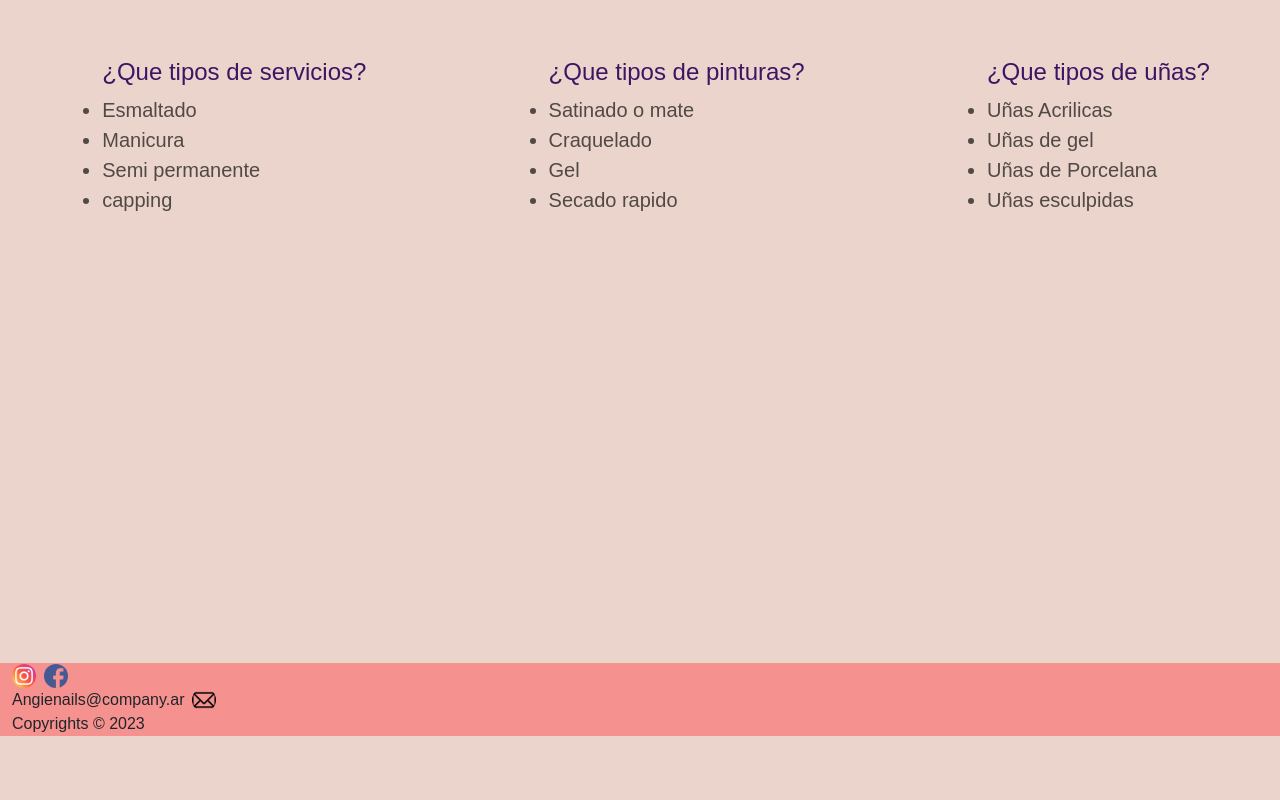
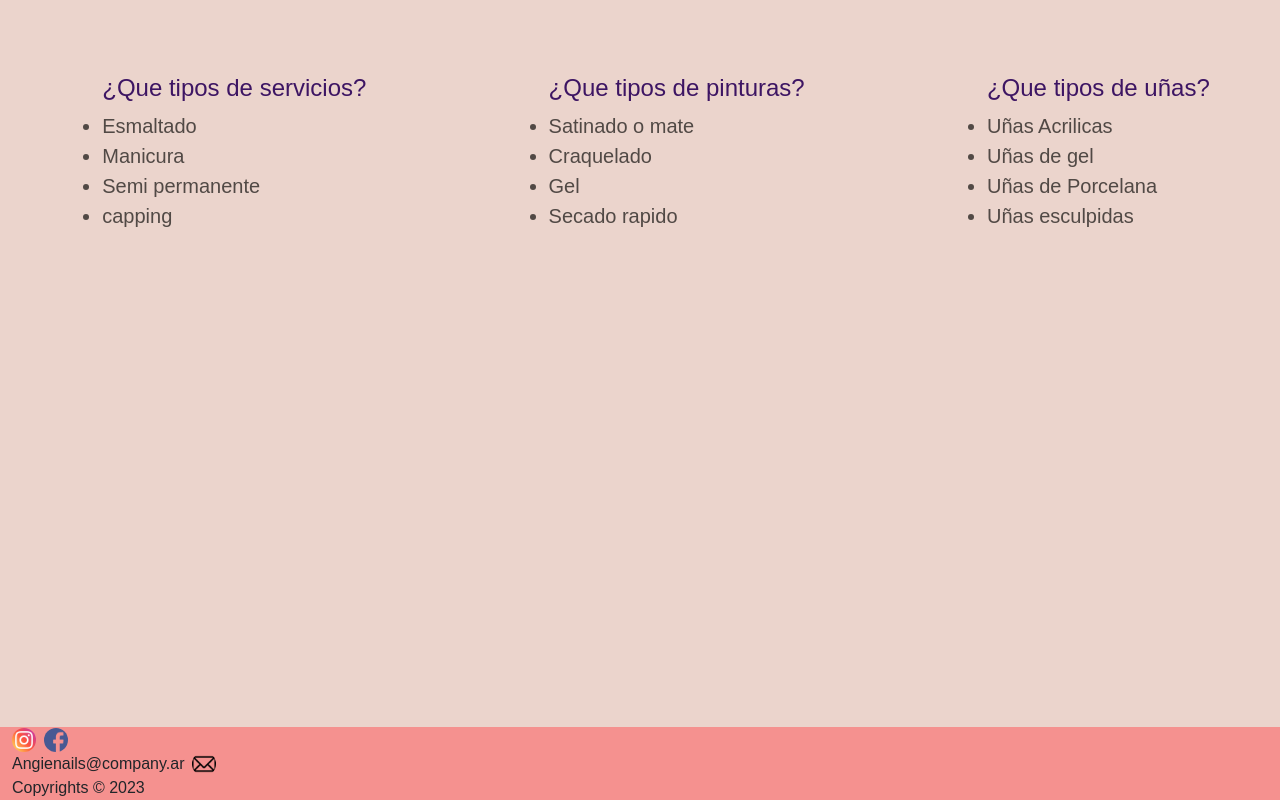
Before and after one commit to rayneredpz/entrega-2, a website: page index.html in a window 1280 px wide. Shown: the part 1322-2122 px from the top of the page. Before the commit the page ends 2058 px from the top, so only its background shows below. Drawn offline with nearby package versions, Linux system fonts and the light colour scheme.

Commit message:
margenes

```diff
--- a/scss/_globales.scss
+++ b/scss/_globales.scss
@@ -32,7 +32,7 @@ img {
 }
 
 .titulo1 {
-    margin-top: $espaciado-big + 2rem;
+    margin-top: $espaciado-big;
     font-size: 50px;
 
 }
--- a/scss/_variables.scss
+++ b/scss/_variables.scss
@@ -9,7 +9,7 @@ $color-opcional: #514945;
 
 /*ESPACIADO*/
 
-$espaciado-big:27rem;
+$espaciado-big:30rem;
 $espaciado-grande: 20rem;
 $espaciado-medio: 10rem;
 $espaciado-semi: 5rem;
```
Also changed, not shown: css/styles.css, 1 other file.
